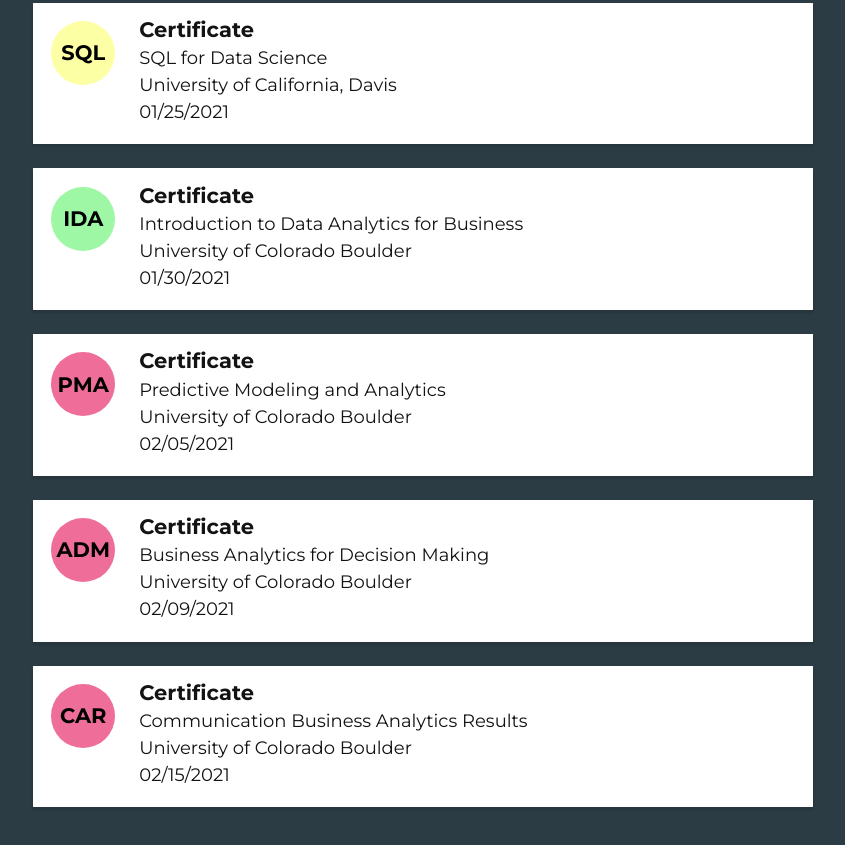
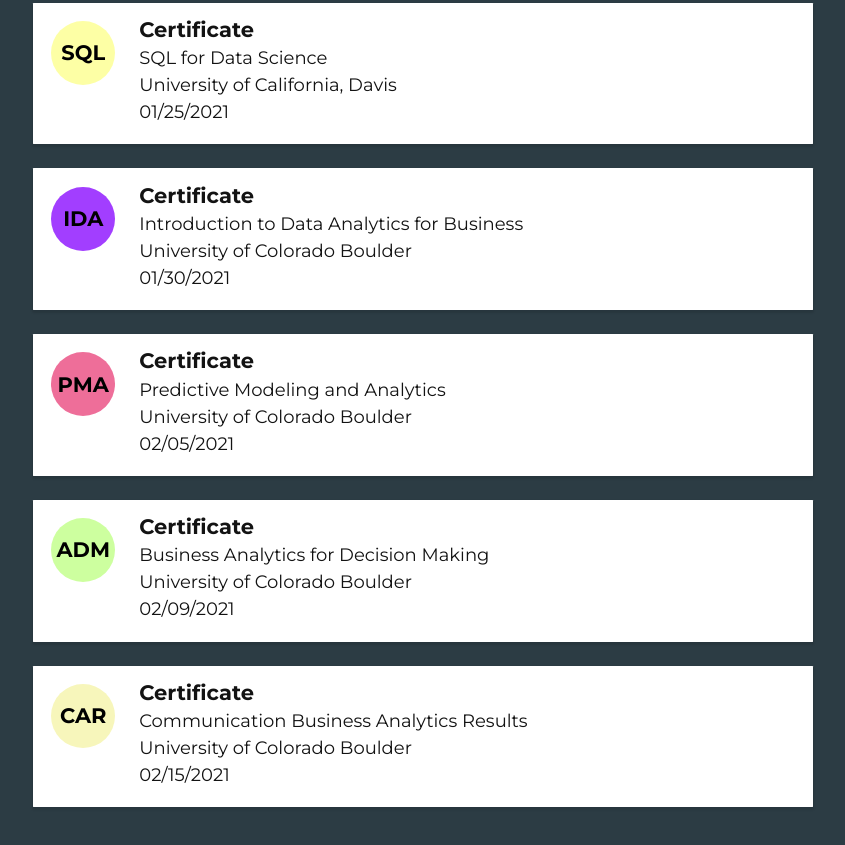
Before and after one commit to graciastef/WebPortfolio, a plain HTML site: page pages/portfolio.html in a window 1280 px wide. Shown: the part 1138-1983 px from the top of the page, without its empty margins (217-1062 px from the left). Drawn offline with nearby package versions, Linux system fonts and the light colour scheme.

Commit message:
Update portfolio.html

```diff
--- a/pages/portfolio.html
+++ b/pages/portfolio.html
@@ -307,7 +307,7 @@
               <div cardContent>
                 <div collapsedContent>
                   <div class="expandable-card--left-col col">
-                    <div class="expandable-card--profile-image" style="background: rgb(157, 247, 164);">
+                    <div class="expandable-card--profile-image" style="background: rgb(162, 62, 255);">
                       IDA
                     </div>
                   </div>
@@ -367,7 +367,7 @@
               <div cardContent>
                 <div collapsedContent>
                   <div class="expandable-card--left-col col">
-                    <div class="expandable-card--profile-image" style="background: rgb(238, 110, 153);">
+                    <div class="expandable-card--profile-image" style="background: rgb(205, 255, 159);">
                       ADM
                     </div>
                   </div>
@@ -397,7 +397,7 @@
               <div cardContent>
                 <div collapsedContent>
                   <div class="expandable-card--left-col col">
-                    <div class="expandable-card--profile-image" style="background: rgb(238, 110, 153);">
+                    <div class="expandable-card--profile-image" style="background: rgb(247, 246, 187);">
                       CAR
                     </div>
                   </div>
```
